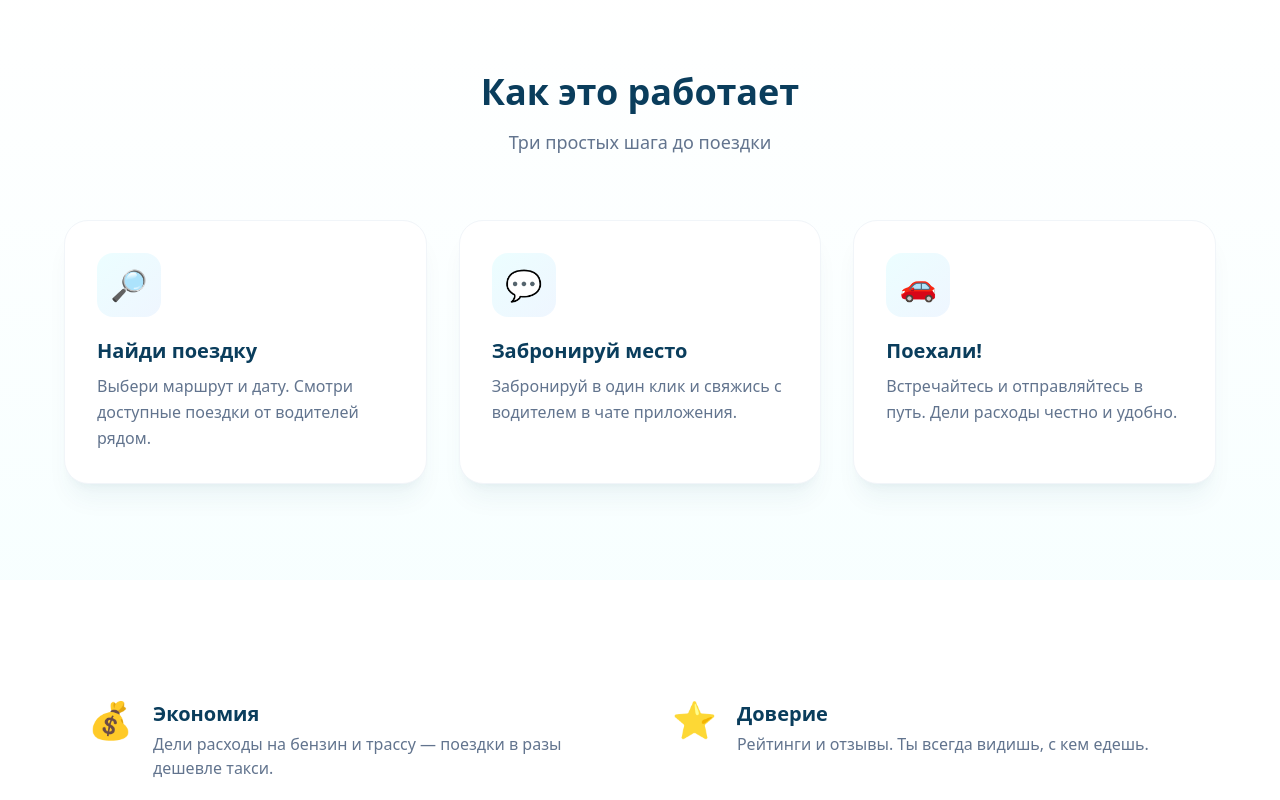
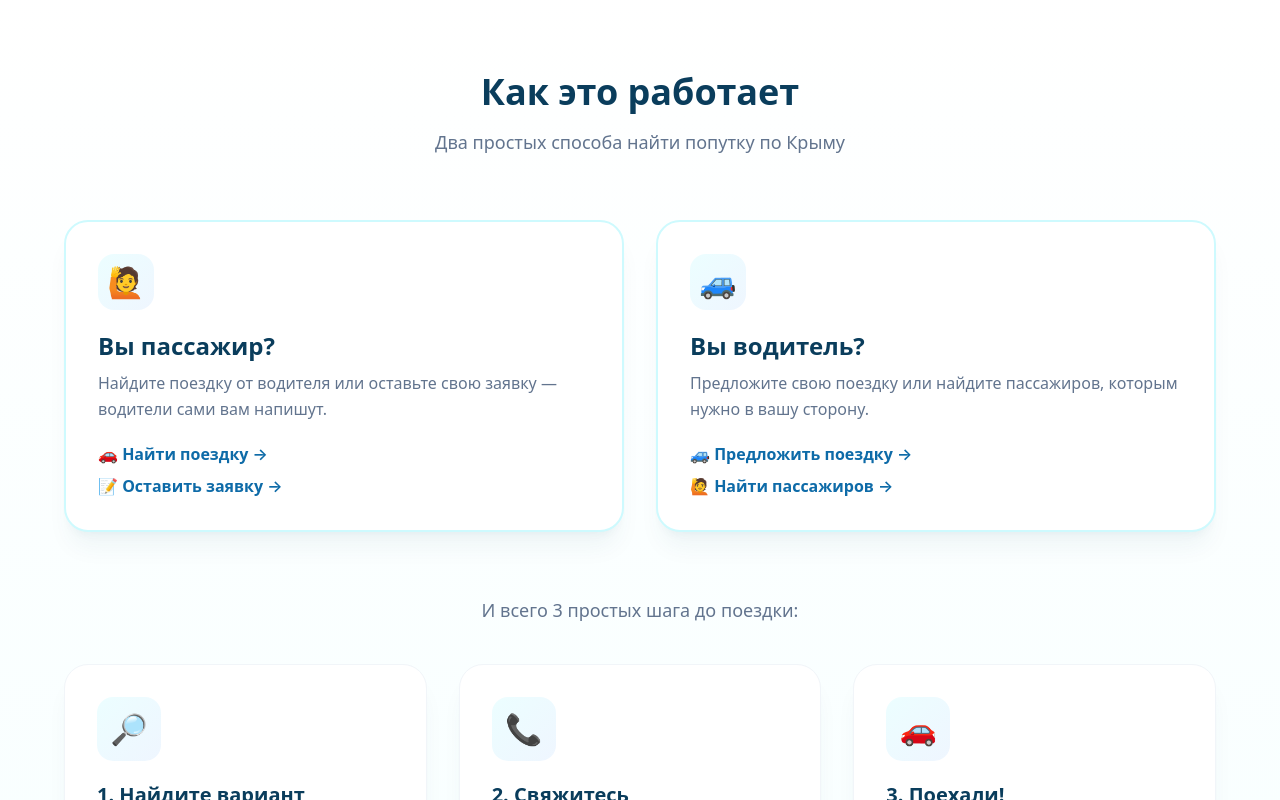
Before and after one commit to prahinstas555-svg/poputchiki, a Next.js app: page / in a window 1280 px wide. Shown: the part 1020-1820 px from the top of the page. Built offline with nearby package versions, Linux system fonts and the light colour scheme.

Commit message:
Update page.tsx

```diff
--- a/app/page.tsx
+++ b/app/page.tsx
@@ -167,19 +167,58 @@ export default function Home() {
         </div>
       </section>
 
-      {/* ===== КАК РАБОТАЕТ ===== */}
+            {/* ===== КАК РАБОТАЕТ ===== */}
       <section id="how" className="py-24 px-6 bg-gradient-to-b from-white to-cyan-50/40">
         <div className="max-w-6xl mx-auto">
           <h2 className="text-4xl font-extrabold text-center text-[#0a3d5c] mb-4">
             Как это работает
           </h2>
-          <p className="text-center text-slate-500 mb-16 text-lg">Три простых шага до поездки</p>
+          <p className="text-center text-slate-500 mb-16 text-lg">
+            Два простых способа найти попутку по Крыму
+          </p>
 
+          {/* Два сценария */}
+          <div className="grid md:grid-cols-2 gap-8 mb-16">
+            {/* Пассажир */}
+            <div className="bg-white rounded-3xl p-8 shadow-xl shadow-cyan-900/5 border-2 border-cyan-100">
+              <div className="w-14 h-14 rounded-2xl bg-gradient-to-br from-cyan-50 to-blue-50 flex items-center justify-center text-3xl mb-5">
+                🙋
+              </div>
+              <h3 className="text-2xl font-bold text-[#0a3d5c] mb-2">Вы пассажир?</h3>
+              <p className="text-slate-500 leading-relaxed mb-5">
+                Найдите поездку от водителя или оставьте свою заявку — водители сами вам напишут.
+              </p>
+              <div className="flex flex-col gap-2">
+                <a href="/trips" className="text-[#0e6ba8] font-semibold hover:underline">🚗 Найти поездку →</a>
+                <a href="/request" className="text-[#0e6ba8] font-semibold hover:underline">📝 Оставить заявку →</a>
+              </div>
+            </div>
+
+            {/* Водитель */}
+            <div className="bg-white rounded-3xl p-8 shadow-xl shadow-cyan-900/5 border-2 border-cyan-100">
+              <div className="w-14 h-14 rounded-2xl bg-gradient-to-br from-cyan-50 to-blue-50 flex items-center justify-center text-3xl mb-5">
+                🚙
+              </div>
+              <h3 className="text-2xl font-bold text-[#0a3d5c] mb-2">Вы водитель?</h3>
+              <p className="text-slate-500 leading-relaxed mb-5">
+                Предложите свою поездку или найдите пассажиров, которым нужно в вашу сторону.
+              </p>
+              <div className="flex flex-col gap-2">
+                <a href="/offer" className="text-[#0e6ba8] font-semibold hover:underline">🚙 Предложить поездку →</a>
+                <a href="/requests" className="text-[#0e6ba8] font-semibold hover:underline">🙋 Найти пассажиров →</a>
+              </div>
+            </div>
+          </div>
+
+          {/* 3 шага */}
+          <p className="text-center text-slate-500 mb-10 text-lg font-medium">
+            И всего 3 простых шага до поездки:
+          </p>
           <div className="grid md:grid-cols-3 gap-8">
             {[
-              { icon: "🔎", title: "Найди поездку", text: "Выбери маршрут и дату. Смотри доступные поездки от водителей рядом." },
-              { icon: "💬", title: "Забронируй место", text: "Забронируй в один клик и свяжись с водителем в чате приложения." },
-              { icon: "🚗", title: "Поехали!", text: "Встречайтесь и отправляйтесь в путь. Дели расходы честно и удобно." },
+              { icon: "🔎", title: "1. Найдите вариант", text: "Выберите поездку водителя или заявку пассажира по нужному маршруту." },
+              { icon: "📞", title: "2. Свяжитесь", text: "Позвоните или напишите напрямую и договоритесь о времени, месте и цене." },
+              { icon: "🚗", title: "3. Поехали!", text: "Встречайтесь и отправляйтесь в путь. Всё честно и по договорённости." },
             ].map((item, i) => (
               <div
                 key={i}
```
